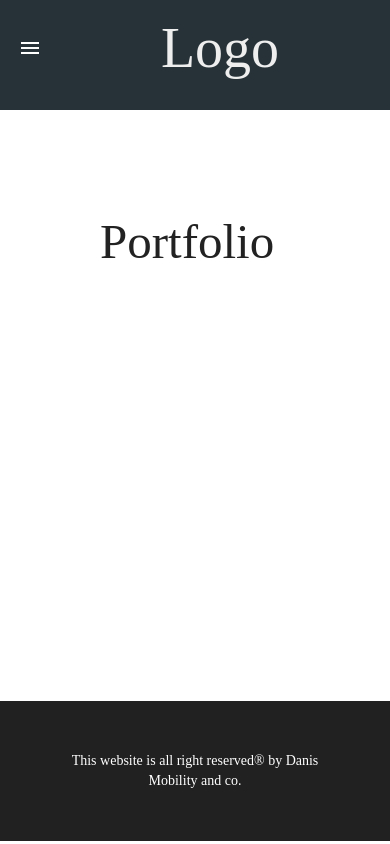
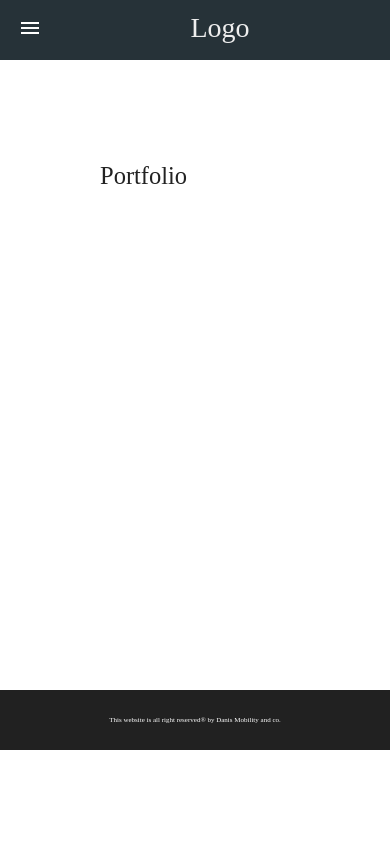
Before and after one commit to whodanyalahmed/orderManager, a Django app: page /portfolio/ in a window 390 px wide. Run offline with Django 3.2, Linux system fonts and the light colour scheme.

Commit message:
font res

```diff
--- a/contact/static/css/style.css
+++ b/contact/static/css/style.css
@@ -29,7 +29,7 @@ body{
 
 
 h1 > hr{
-    width:400px;
+    width:3em;
     border:2px solid #222;
     margin-bottom: 20px;
 }
@@ -59,7 +59,10 @@ main{
     padding:100px;
     background: #fff;
     color:#222;
-    min-height: 70vh;
+
+}
+#Portfolio{
+    min-height: 51vh;
 }
 main ul{
     list-style: none;
@@ -169,3 +172,32 @@ form p {
 form input{
     background: #fefefe;
 }
+
+
+@media screen and (max-width: 992px) {
+    main,footer,#logo,.sidenav > a{
+      font-size:0.7em;
+    }
+  }
+
+  /* On screens that are 600px or less, set the background color to olive */
+  @media screen and (max-width: 600px) {
+    main,footer,#logo,.sidenav >a{
+        font-size:0.5em;
+      }
+      #section{
+        line-height: 20px;
+        margin-bottom: 30px;
+        border-bottom: 2px solid #555;
+        border-bottom-style:dashed;
+        padding-bottom:50px;
+    }
+    footer{
+        padding:20px;
+    }
+    nav{
+        margin-top:-20px;
+        padding-bottom: 60px;
+
+    }
+  }
--- a/contact/templates/portfolio.html
+++ b/contact/templates/portfolio.html
@@ -6,5 +6,7 @@ Portfolio
 {% endblock title %}
 
 {% block body %}
+<div id="Portfolio">
 <h1>Portfolio</h1>
+</div>
 {% endblock body %}
```
